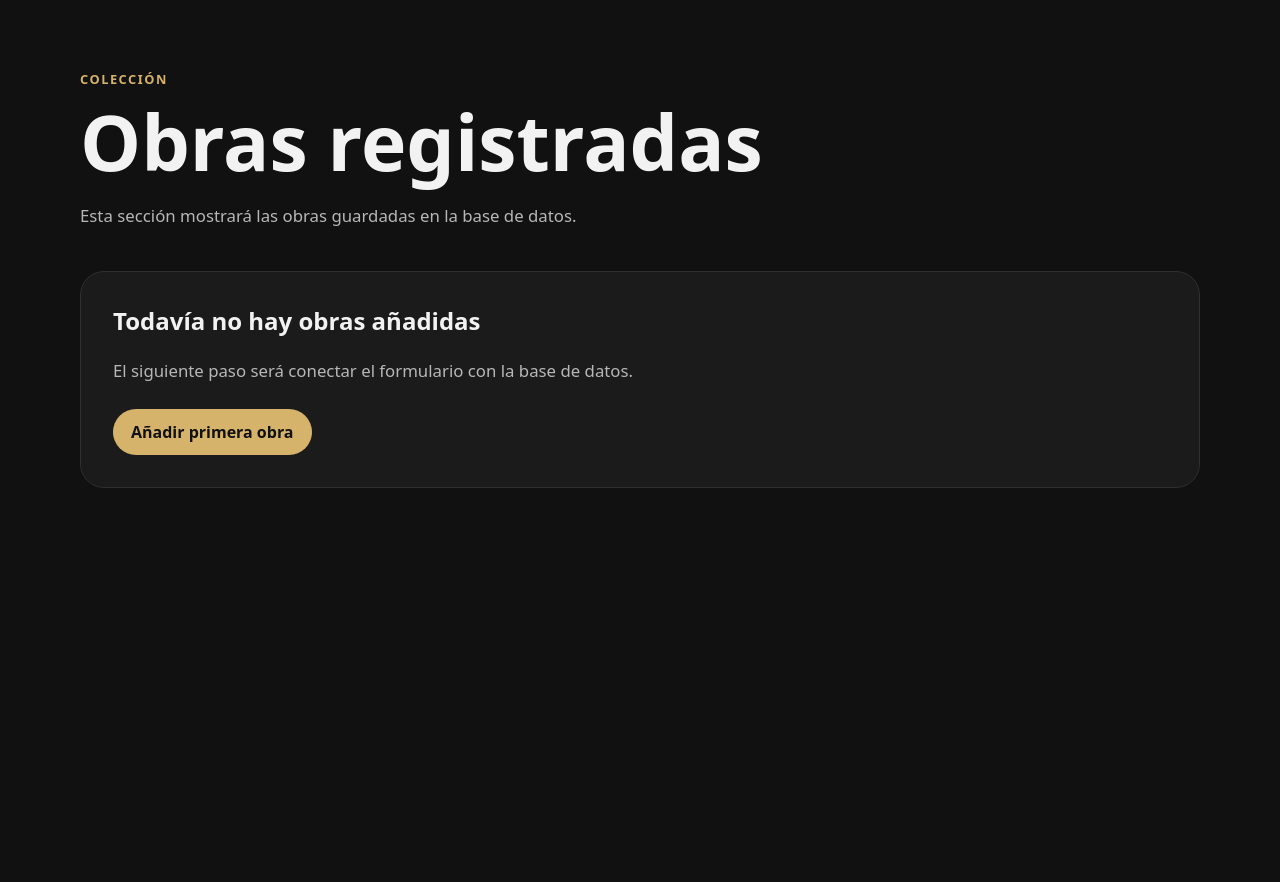
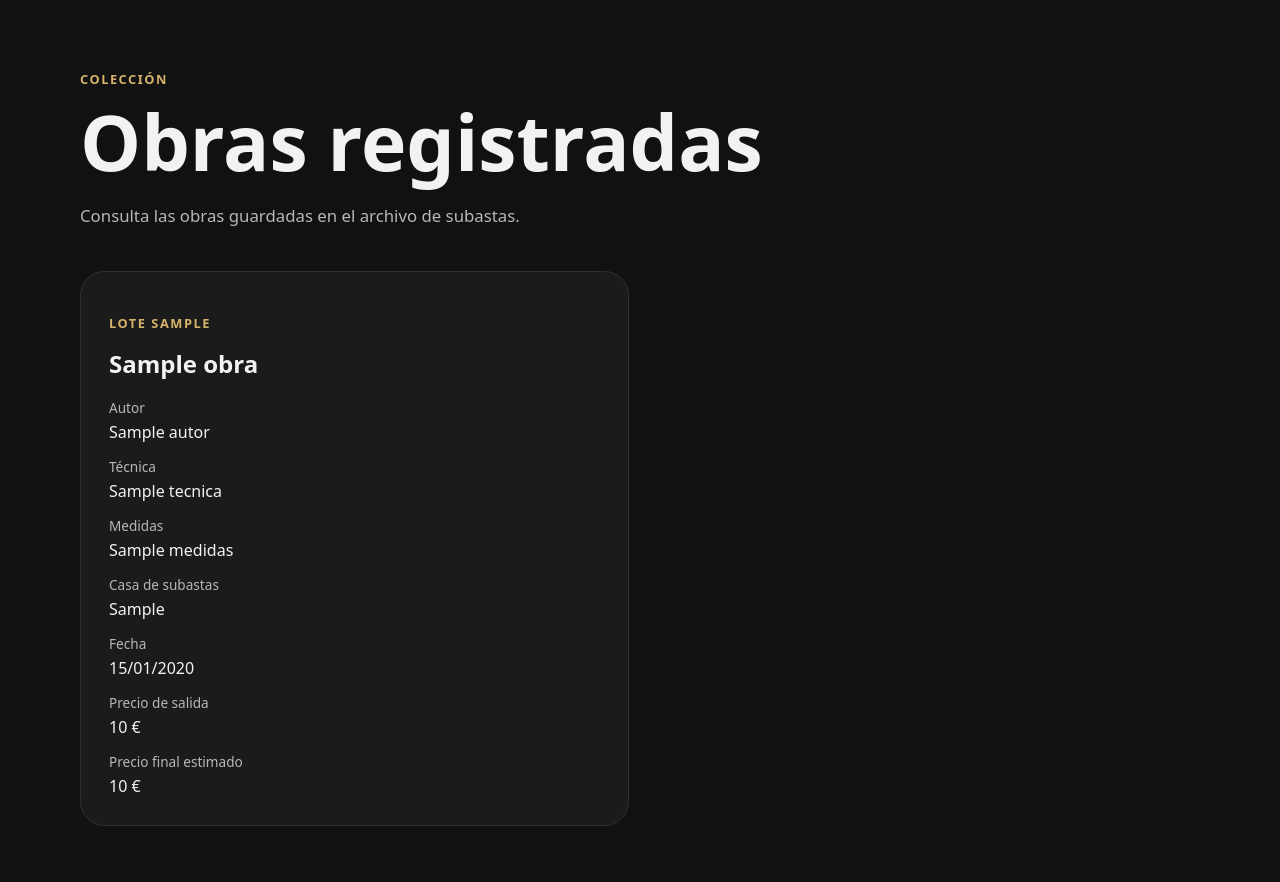
Before and after one commit to BTCESC/Subastas-, a Flask app: page /coleccion in a window 1280 px wide. Shown: the part 73-955 px from the top of the page. Before the commit the page ends 561 px from the top, so only its background shows below. Run offline with Flask 3, Linux system fonts and the light colour scheme; a database or web service that is not in the repository returns one stand-in record (values such as "Sample title"); some libraries are stand-ins or nearby versions.

Commit message:
Guarda obras en PostgreSQL y muestra la colección

```diff
--- a/app.py
+++ b/app.py
@@ -1,3 +1,4 @@
+from decimal import Decimal, InvalidOperation
 from functools import wraps
 from pathlib import Path
 import os
@@ -5,7 +6,7 @@ import os
 from flask import Flask, flash, redirect, render_template, request, session, url_for
 from werkzeug.security import check_password_hash
 
-from db import obtener_usuario_por_username
+from db import insertar_obra_con_autor, listar_obras, obtener_usuario_por_username
 
 
 BASE_DIR = Path(__file__).resolve().parent
@@ -27,6 +28,23 @@ def login_required(view):
     return wrapped_view
 
 
+def limpiar_texto(valor):
+    valor = (valor or "").strip()
+    return valor if valor else None
+
+
+def convertir_decimal_opcional(valor, nombre_campo):
+    valor = (valor or "").strip().replace(",", ".")
+
+    if not valor:
+        return None
+
+    try:
+        return Decimal(valor)
+    except InvalidOperation as exc:
+        raise ValueError(f"{nombre_campo} debe ser un número válido.") from exc
+
+
 @app.route("/")
 def index():
     return render_template("index.html")
@@ -34,7 +52,8 @@ def index():
 
 @app.route("/coleccion")
 def coleccion():
-    return render_template("coleccion.html")
+    obras = listar_obras()
+    return render_template("coleccion.html", obras=obras)
 
 
 @app.route("/login", methods=["GET", "POST"])
@@ -79,6 +98,43 @@ def nueva_obra():
     if request.method == "POST":
         form_data = request.form
 
+        autor = limpiar_texto(request.form.get("autor"))
+        titulo = limpiar_texto(request.form.get("titulo"))
+
+        if not autor or not titulo:
+            flash("Autor y título son obligatorios.")
+            return render_template("nueva_obra.html", form_data=form_data)
+
+        try:
+            datos_obra = {
+                "autor": autor,
+                "titulo": titulo,
+                "tecnica": limpiar_texto(request.form.get("tecnica")),
+                "medidas": limpiar_texto(request.form.get("medidas")),
+                "casa_subastas": limpiar_texto(request.form.get("casa_subastas")),
+                "fecha_subasta": limpiar_texto(request.form.get("fecha_subasta")),
+                "numero_lote": limpiar_texto(request.form.get("numero_lote")),
+                "precio_salida": convertir_decimal_opcional(
+                    request.form.get("precio_salida"),
+                    "Precio de salida",
+                ),
+                "comision_porcentaje": convertir_decimal_opcional(
+                    request.form.get("comision"),
+                    "Comisión",
+                ),
+                "enlace_original": limpiar_texto(request.form.get("enlace_original")),
+                "notas": limpiar_texto(request.form.get("notas")),
+            }
+
+            insertar_obra_con_autor(datos_obra, creado_por=session.get("usuario_id"))
+            flash("Obra guardada correctamente.")
+            return redirect(url_for("coleccion"))
+
+        except ValueError as error:
+            flash(str(error))
+        except Exception:
+            flash("No se pudo guardar la obra. Revisa los datos e inténtalo de nuevo.")
+
     return render_template("nueva_obra.html", form_data=form_data)
 
 
--- a/db.py
+++ b/db.py
@@ -57,6 +57,103 @@ def obtener_usuario_por_username(username):
             return cur.fetchone()
 
 
+def insertar_obra_con_autor(datos_obra, creado_por=None):
+    nombre_autor = datos_obra["autor"].strip()
+
+    with get_connection() as conn:
+        with conn.cursor() as cur:
+            cur.execute(
+                """
+                SELECT id
+                FROM autores
+                WHERE LOWER(TRIM(nombre_principal)) = LOWER(TRIM(%s))
+                LIMIT 1;
+                """,
+                (nombre_autor,),
+            )
+            autor = cur.fetchone()
+
+            if autor:
+                autor_id = autor["id"]
+            else:
+                cur.execute(
+                    """
+                    INSERT INTO autores (nombre_principal)
+                    VALUES (%s)
+                    RETURNING id;
+                    """,
+                    (nombre_autor,),
+                )
+                autor_id = cur.fetchone()["id"]
+
+            cur.execute(
+                """
+                INSERT INTO obras (
+                    autor_id,
+                    creado_por,
+                    titulo,
+                    tecnica,
+                    medidas,
+                    casa_subastas,
+                    fecha_subasta,
+                    numero_lote,
+                    precio_salida,
+                    comision_porcentaje,
+                    enlace_original,
+                    notas
+                )
+                VALUES (%s, %s, %s, %s, %s, %s, %s, %s, %s, %s, %s, %s)
+                RETURNING id;
+                """,
+                (
+                    autor_id,
+                    creado_por,
+                    datos_obra["titulo"],
+                    datos_obra.get("tecnica"),
+                    datos_obra.get("medidas"),
+                    datos_obra.get("casa_subastas"),
+                    datos_obra.get("fecha_subasta"),
+                    datos_obra.get("numero_lote"),
+                    datos_obra.get("precio_salida"),
+                    datos_obra.get("comision_porcentaje"),
+                    datos_obra.get("enlace_original"),
+                    datos_obra.get("notas"),
+                ),
+            )
+
+            obra_id = cur.fetchone()["id"]
+
+        conn.commit()
+
+    return obra_id
+
+
+def listar_obras():
+    with get_connection() as conn:
+        with conn.cursor() as cur:
+            cur.execute(
+                """
+                SELECT
+                    obras.id,
+                    obras.titulo,
+                    obras.tecnica,
+                    obras.medidas,
+                    obras.casa_subastas,
+                    obras.fecha_subasta,
+                    obras.numero_lote,
+                    obras.precio_salida,
+                    obras.comision_porcentaje,
+                    obras.precio_final,
+                    obras.creado_en,
+                    autores.nombre_principal AS autor
+                FROM obras
+                JOIN autores ON autores.id = obras.autor_id
+                ORDER BY obras.creado_en DESC;
+                """
+            )
+            return cur.fetchall()
+
+
 if __name__ == "__main__":
     init_db()
     tablas = listar_tablas()
--- a/static/css/styles.css
+++ b/static/css/styles.css
@@ -366,3 +366,53 @@ button.button {
     padding: 32px;
     margin-bottom: 56px;
 }
+
+.cards-grid {
+    display: grid;
+    grid-template-columns: repeat(2, minmax(0, 1fr));
+    gap: 22px;
+    margin-bottom: 56px;
+}
+
+.obra-card {
+    background: var(--panel);
+    border: 1px solid var(--line);
+    border-radius: 24px;
+    padding: 28px;
+}
+
+.obra-card h2 {
+    margin-bottom: 18px;
+}
+
+.obra-meta {
+    display: grid;
+    gap: 14px;
+    margin: 0;
+}
+
+.obra-meta div {
+    display: grid;
+    gap: 4px;
+}
+
+.obra-meta dt {
+    color: var(--muted);
+    font-size: 0.85rem;
+}
+
+.obra-meta dd {
+    margin: 0;
+    color: var(--text);
+}
+
+small {
+    color: var(--muted);
+    line-height: 1.5;
+}
+
+@media (max-width: 800px) {
+    .cards-grid {
+        grid-template-columns: 1fr;
+    }
+}
--- a/templates/coleccion.html
+++ b/templates/coleccion.html
@@ -6,15 +6,83 @@
 <section class="page-header">
     <p class="eyebrow">Colección</p>
     <h1>Obras registradas</h1>
-    <p>Esta sección mostrará las obras guardadas en la base de datos.</p>
+    <p>Consulta las obras guardadas en el archivo de subastas.</p>
+
+    {% if session.get("usuario_id") %}
+        <div class="section-actions">
+            <a class="button" href="{{ url_for('nueva_obra') }}">Añadir obra</a>
+        </div>
+    {% endif %}
 </section>
 
+{% if obras %}
+<section class="cards-grid">
+    {% for obra in obras %}
+        <article class="obra-card">
+            <p class="eyebrow">Lote {{ obra.numero_lote or "sin número" }}</p>
+            <h2>{{ obra.titulo }}</h2>
+
+            <dl class="obra-meta">
+                <div>
+                    <dt>Autor</dt>
+                    <dd>{{ obra.autor }}</dd>
+                </div>
+
+                {% if obra.tecnica %}
+                <div>
+                    <dt>Técnica</dt>
+                    <dd>{{ obra.tecnica }}</dd>
+                </div>
+                {% endif %}
+
+                {% if obra.medidas %}
+                <div>
+                    <dt>Medidas</dt>
+                    <dd>{{ obra.medidas }}</dd>
+                </div>
+                {% endif %}
+
+                {% if obra.casa_subastas %}
+                <div>
+                    <dt>Casa de subastas</dt>
+                    <dd>{{ obra.casa_subastas }}</dd>
+                </div>
+                {% endif %}
+
+                {% if obra.fecha_subasta %}
+                <div>
+                    <dt>Fecha</dt>
+                    <dd>{{ obra.fecha_subasta.strftime('%d/%m/%Y') }}</dd>
+                </div>
+                {% endif %}
+
+                {% if obra.precio_salida is not none %}
+                <div>
+                    <dt>Precio de salida</dt>
+                    <dd>{{ obra.precio_salida }} €</dd>
+                </div>
+                {% endif %}
+
+                {% if obra.precio_final is not none %}
+                <div>
+                    <dt>Precio final estimado</dt>
+                    <dd>{{ obra.precio_final }} €</dd>
+                </div>
+                {% endif %}
+            </dl>
+        </article>
+    {% endfor %}
+</section>
+{% else %}
 <section class="empty-state">
     <h2>Todavía no hay obras añadidas</h2>
-    <p>El siguiente paso será conectar el formulario con la base de datos.</p>
+    <p>Cuando Pablo registre obras desde la zona privada, aparecerán aquí.</p>
 
-    <div class="section-actions">
-        <a class="button" href="{{ url_for('nueva_obra') }}">Añadir primera obra</a>
-    </div>
+    {% if session.get("usuario_id") %}
+        <div class="section-actions">
+            <a class="button" href="{{ url_for('nueva_obra') }}">Añadir primera obra</a>
+        </div>
+    {% endif %}
 </section>
+{% endif %}
 {% endblock %}
```
Also changed, not shown: templates/nueva_obra.html (+13 -16 lines).
